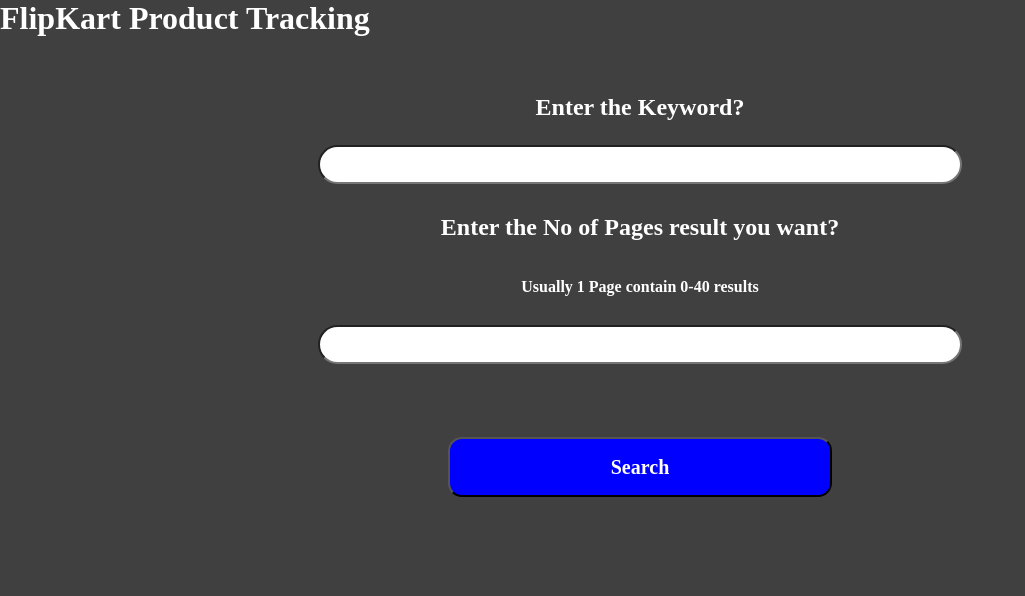
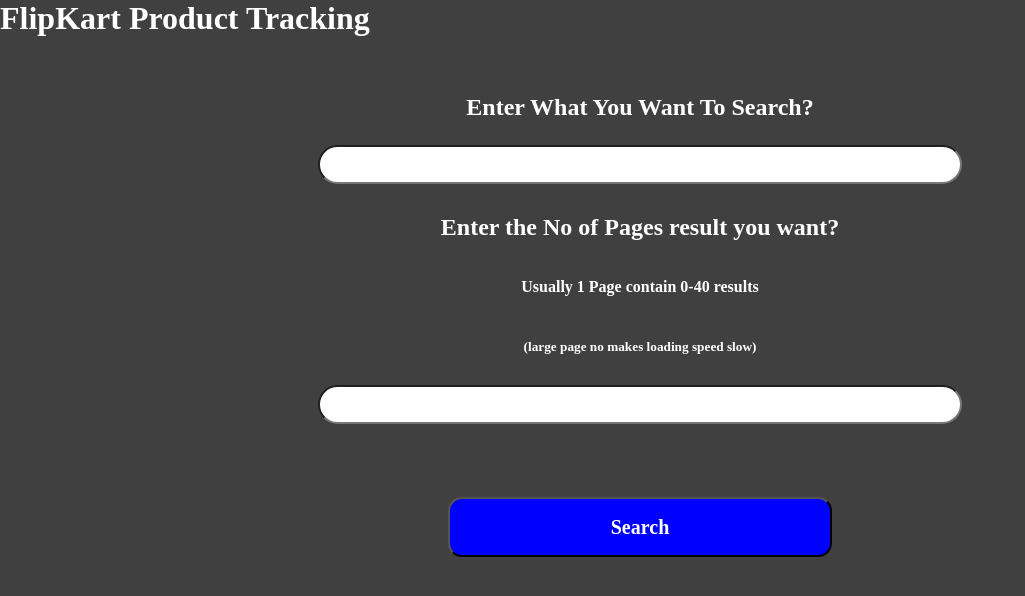
Before and after one commit to Abhishek21-ai/flipkart_scraping, a Flask app: page / in a window 1280 px wide. Shown: the top 596 px of the page, without its empty margins (0-1025 px from the left). Run offline with Flask 2, Linux system fonts and the light colour scheme.

Commit message:
Update index.html

```diff
--- a/templates/index.html
+++ b/templates/index.html
@@ -4,7 +4,7 @@
 <head>
     <meta charset="UTF-8">
     <meta name="viewport" content="width=device-width, initial-scale=1.0">
-    <title>Document</title>
+    <title>Flipkart Scraper</title>
     <link rel="stylesheet" type="text/css" href="../static/style.css">
 </head>
 
@@ -13,11 +13,12 @@
     <div id="Main">
         <form action="{{ url_for('search')}}" method="post">
 
-            <h2>Enter the Keyword?</h2>
+            <h2>Enter What You Want To Search?</h2>
             <input id="first" name="search" type="number " autocomplete="False" required="required">
 
             <h2>Enter the No of Pages result you want?</h2>
-            <h4>Usually 1 Page contain 0-40 results<h4>
+            <h4>Usually 1 Page contain 0-40 results<h5>(large page no makes loading speed slow)</h5><h4>
+
             <input id="Second" name="pages" type="number" autocomplete="False" required="required">
 
 
```
